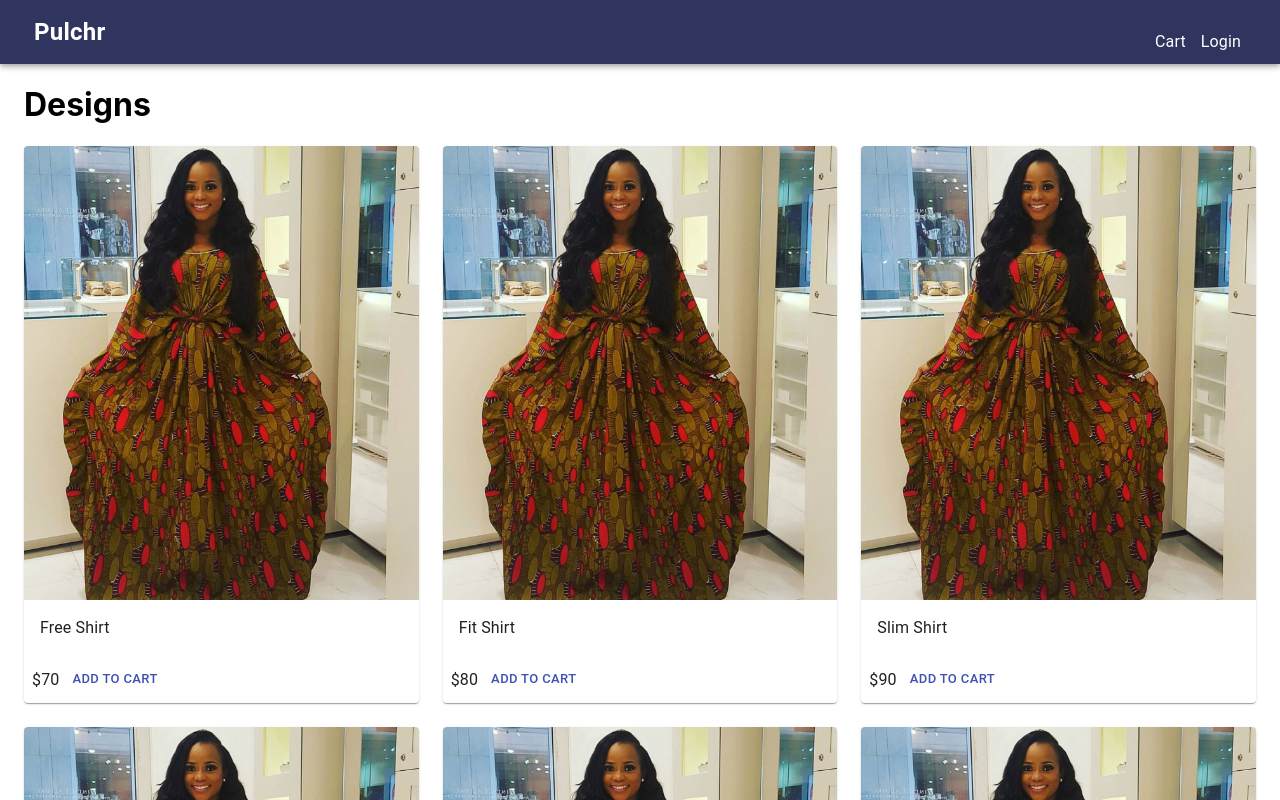
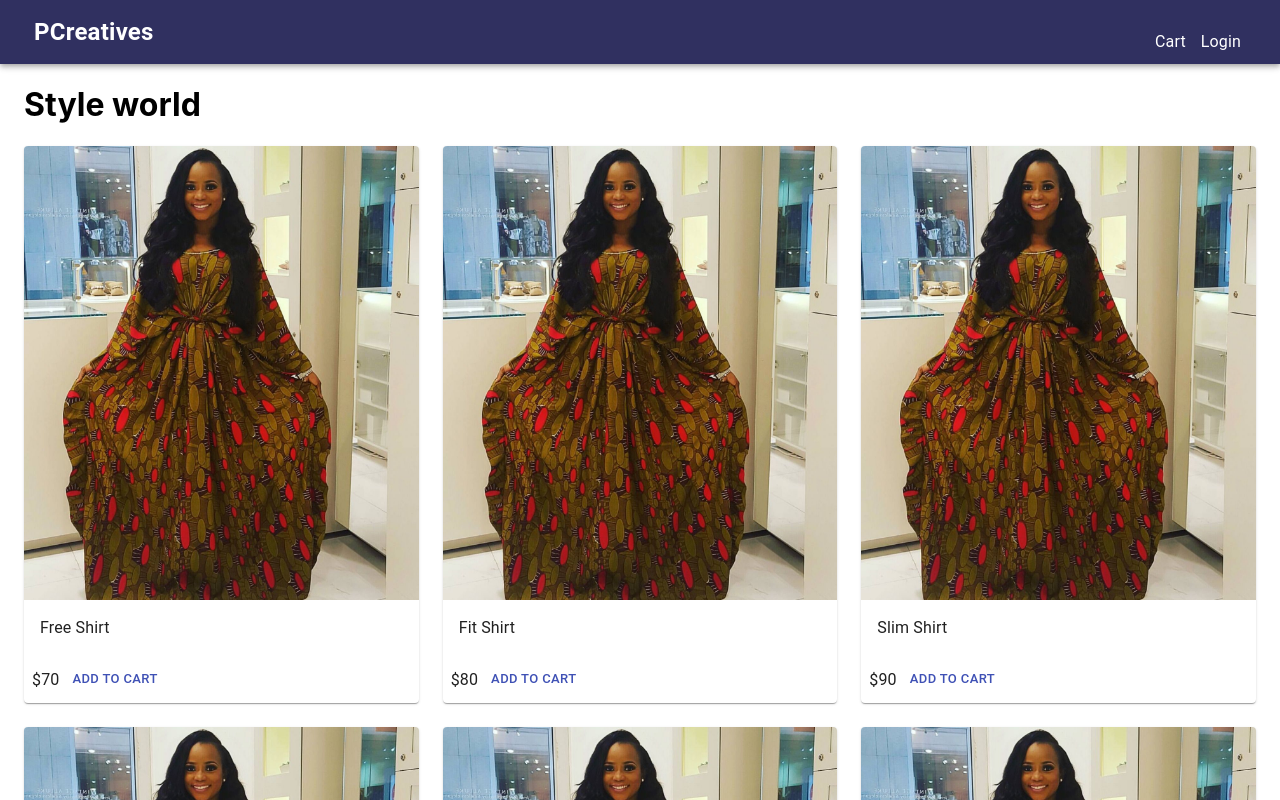
Before and after one commit to danielChuks/ecommerce-platform, a Next.js app: page / in a window 1280 px wide. Shown: the top 800 px of the page. Built offline with nearby package versions, Linux system fonts and the light colour scheme.

Commit message:
route to card

```diff
--- a/components/Layout.js
+++ b/components/Layout.js
@@ -21,7 +21,7 @@ export default function Layout({children }) {
             <AppBar position='static' className={classes.navbar}>
                 <Toolbar>
                     <NextLink href="/" passHref>
-                        <Link><Typography className={classes.brand}> Pulchr </Typography></Link>
+                        <Link><Typography className={classes.brand}> PCreatives </Typography></Link>
                     </NextLink>
                     {/* this div pushes the codes on the navbar to a side  */}
                 <div className={classes.grow}></div>
--- a/pages/index.js
+++ b/pages/index.js
@@ -9,26 +9,29 @@ import {
 
 import Layout from '../components/Layout';
 import data from '../utlis/data';
+import NextLink from 'next/link'
 
 export default function Home() {
   return (
     <Layout>
       <div>
-        <h1>Designs </h1>
+        <h1>Style world  </h1>
         <Grid container spacing={3}>
           {data.products.map((product) => (
             <Grid item md={4} key={product.name}>
               <Card>
+              <NextLink href={`/product/${product.slug}`} passHref>
                 <CardActionArea>
                   <CardMedia
                     component="img"
                     image={product.image}
-                    title={product.name}
-                  ></CardMedia>
+                    title={product.name}>
+                    </CardMedia>
                   <CardContent>
                     <Typography>{product.name}</Typography>
                   </CardContent>
                 </CardActionArea>
+              </NextLink>
                 <CardActions>
                   <Typography>${product.price}</Typography>
                   <Button size="small" color="primary">
--- a/utlis/styles.js
+++ b/utlis/styles.js
@@ -2,7 +2,7 @@ import { makeStyles } from "@material-ui/core";
 
 const useStyles = makeStyles({
     navbar: {
-        backgroundColor: '#303560',
+        backgroundColor: '#303060',
         // to add an anchor to the nav bar and to access a child use (&)
         '& a': {
             color: '#ffffff',
```
Also changed, not shown: pages/product/[slug].js (added, +21 -0 lines).
